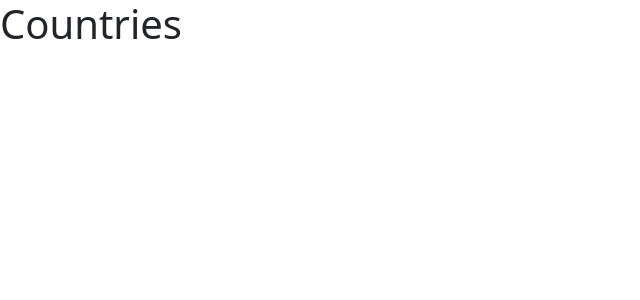
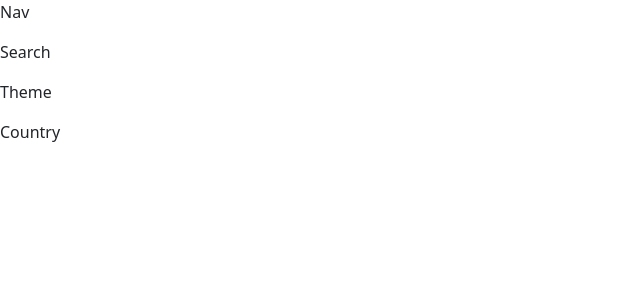
Before and after one commit to sonusubedi-01/countries, a React (Create React App) app: page / in a window 1280 px wide. Shown: the top 300 px of the page, without its empty margins (0-640 px from the left). Built offline with nearby package versions, Linux system fonts and the light colour scheme.

Commit message:
create skeleton components

```diff
--- a/src/App.js
+++ b/src/App.js
@@ -1,7 +1,13 @@
 import './App.css';
+import Nav from './component/Nav';
+import Countries from './component/Countries';
 
 function App() {
-  return <h1>Countries</h1>
+  return (
+    <>
+      <Nav />
+      <Countries />
+    </>
+  );
 }
-
 export default App;
--- /dev/null
+++ b/src/component/Countries.js
@@ -0,0 +1,5 @@
+import Country from './Country';
+function Countries() {
+    return <Country/>;
+}
+export default Countries;
--- /dev/null
+++ b/src/component/Country.js
@@ -0,0 +1,5 @@
+import '../App.css';
+function Country() {
+    return <p>Country</p>;
+}
+export default Country;
--- /dev/null
+++ b/src/component/Nav.js
@@ -0,0 +1,11 @@
+import Search from './Search';
+import Theme from './Theme';
+
+function Nav() {
+    return <>
+    <p>Nav</p>
+    <Search/>
+    <Theme/>
+    </>
+}
+export default Nav;
--- /dev/null
+++ b/src/component/Search.js
@@ -0,0 +1,4 @@
+function Search() {
+    return<p>Search</p>;
+}
+export default Search;
--- /dev/null
+++ b/src/component/Theme.js
@@ -0,0 +1,4 @@
+function Theme() {
+    return <p>Theme</p>
+}
+export default Theme;
```
